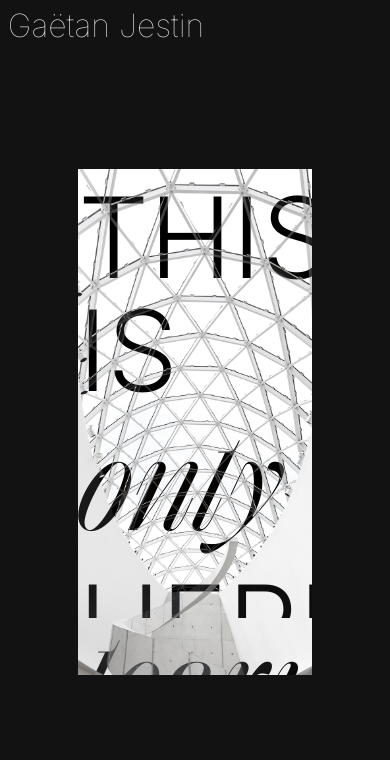
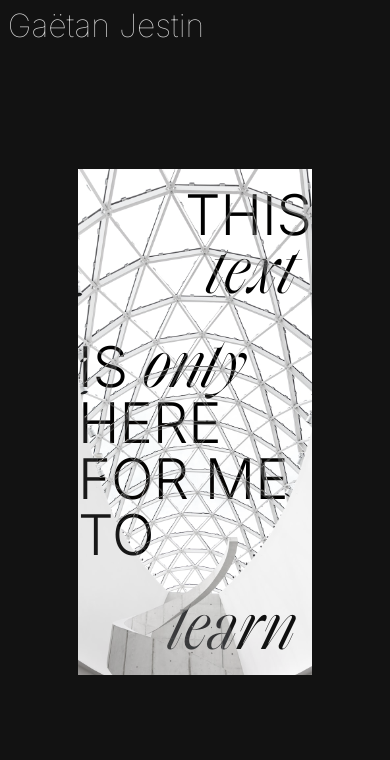
Before and after one commit to MerlinConnected/scroll-gallery-folio, a plain HTML site: page index.html in a window 390 px wide. Drawn offline with Linux system fonts and the light colour scheme; a web font is replaced by a local one.

Commit message:
added responsive for texts

```diff
--- a/style.css
+++ b/style.css
@@ -111,6 +111,7 @@ p {
   width: 100%;
   height: 100%;
   display: flex;
+  justify-content: space-around;
   flex-direction: column;
   overflow: hidden;
 }
@@ -138,3 +139,23 @@ em {
 .right-text {
   text-align: end;
 }
+
+@media screen and (max-width: 1200px) {
+  p {
+    font-size: 5rem;
+  }
+}
+
+@media screen and (max-width: 740px) {
+  p {
+    font-size: 4rem;
+    line-height: 4rem;
+  }
+}
+
+@media screen and (max-width: 500px) {
+  p {
+    font-size: 3.5rem;
+    line-height: 3.5rem;
+  }
+}
```
Also changed, not shown: index.html (+0 -1 lines).
